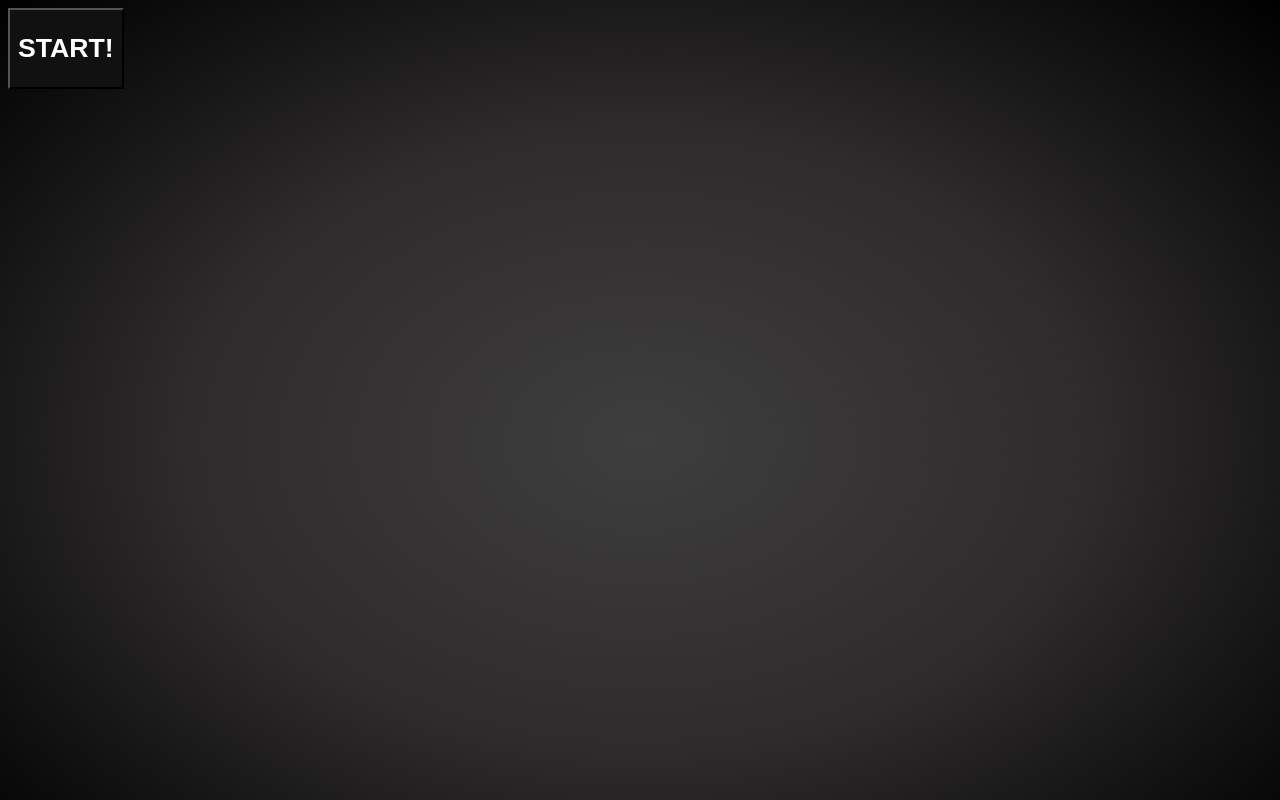
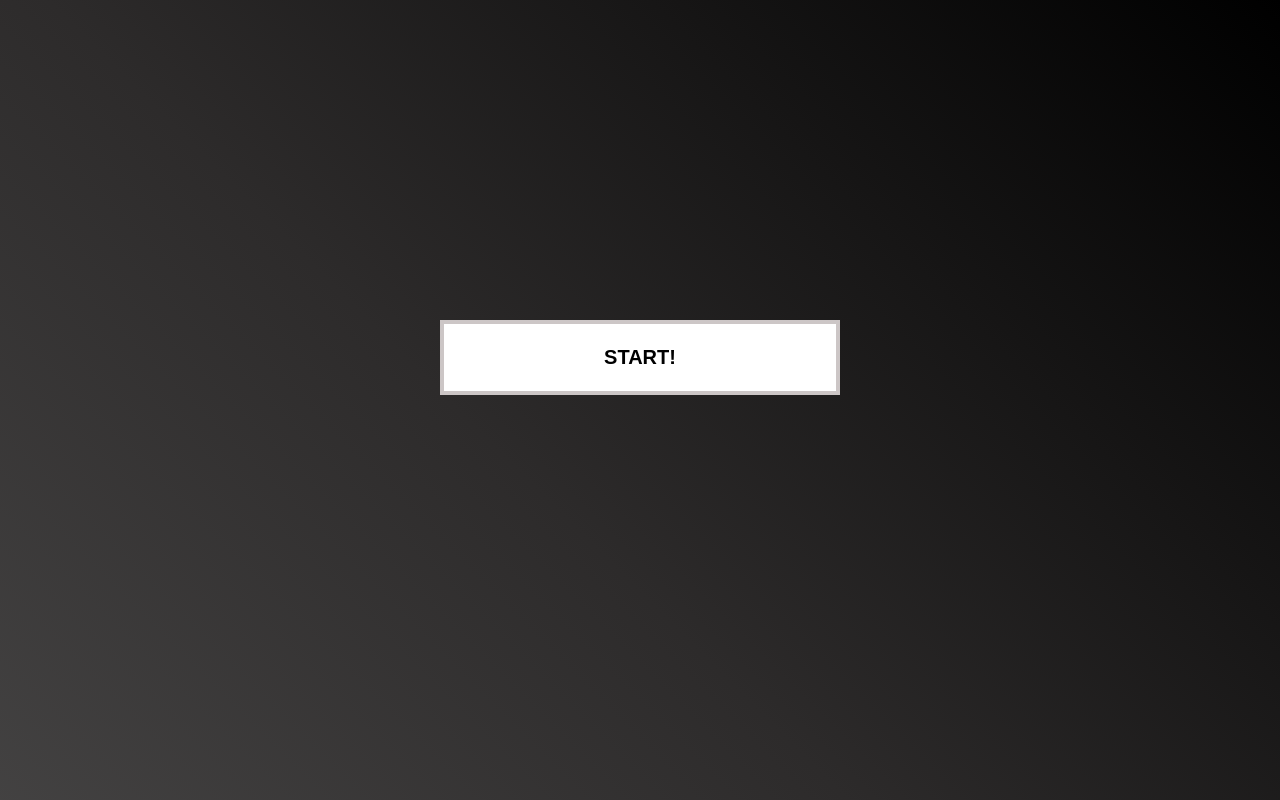
Before and after one commit to IshikaGupta3112/animation, a plain HTML site: page index.html in a window 1280 px wide. Shown: the top 800 px of the page. Drawn offline with Linux system fonts and the light colour scheme.

Commit message:
changed the styling and position of button

```diff
--- a/animation.css
+++ b/animation.css
@@ -1,5 +1,6 @@
 body{
-background:radial-gradient(rgb(63, 62, 62) ,rgb(45, 43, 43) , black);
+background:linear-gradient(45deg,rgb(77, 76, 76), rgb(45, 43, 43) , black);
+overflow: hidden;
 }
 #images{
     display:flex;
@@ -7,6 +8,21 @@ background:radial-gradient(rgb(63, 62, 62) ,rgb(45, 43, 43) , black);
 #ravan{
     position:absolute;
     visibility: hidden;
+}
+#btn{
+    height:75px;
+    width:400px;
+    display:block;
+    margin:auto;
+    margin-top:320px;
+    padding:5px 8px;
+    background-color:white;
+    color:black;
+    border:4px solid rgb(204, 198, 198)
+
+}
+#heading{
+    font-size:20px;
 }
 #dead{
     position:absolute;
@@ -54,8 +70,3 @@ background:radial-gradient(rgb(63, 62, 62) ,rgb(45, 43, 43) , black);
     margin-left:-96px;
 
 }
- button{
-    padding:5px 8px;
-    background-color: rgb(17, 17, 18);
-    color:white;
-}
```
